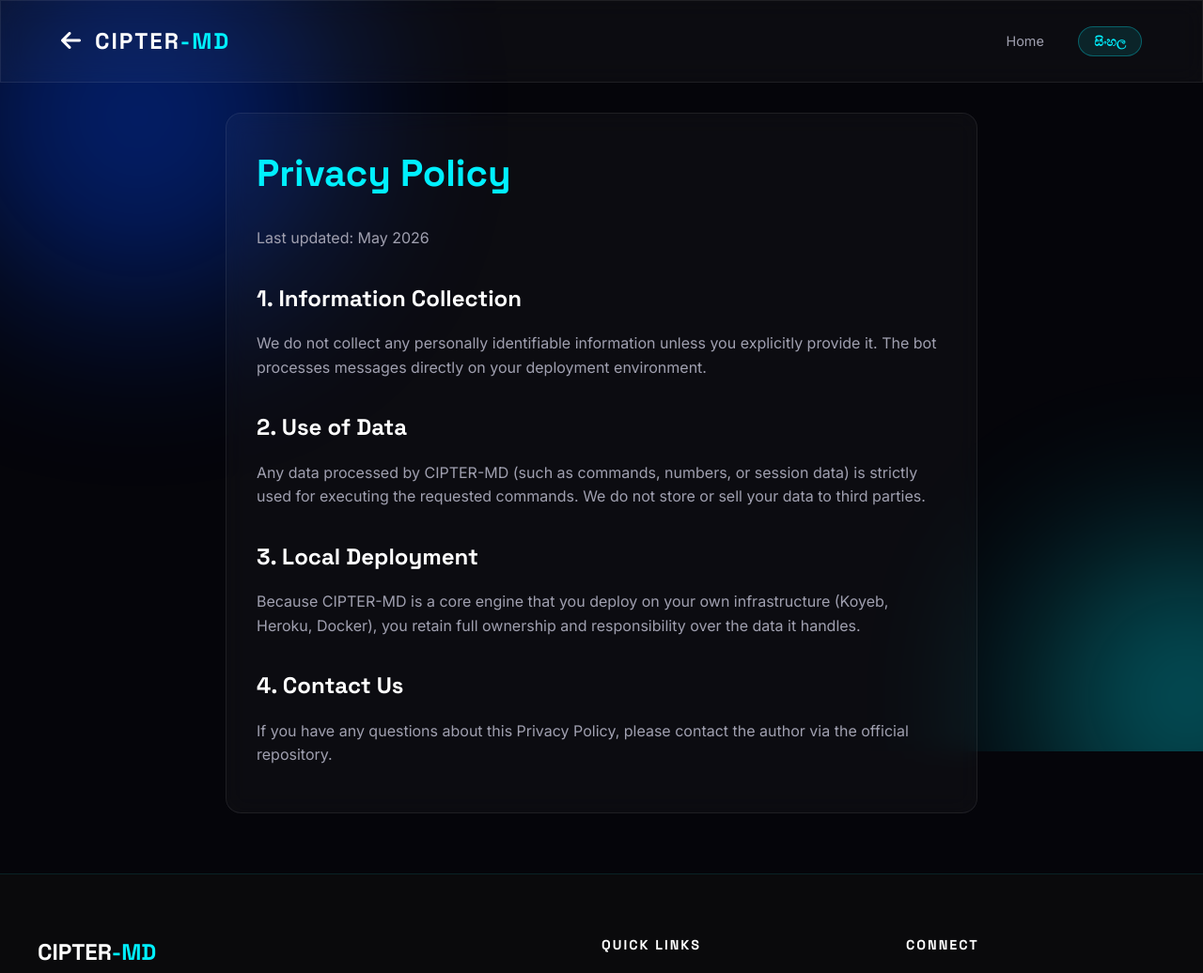
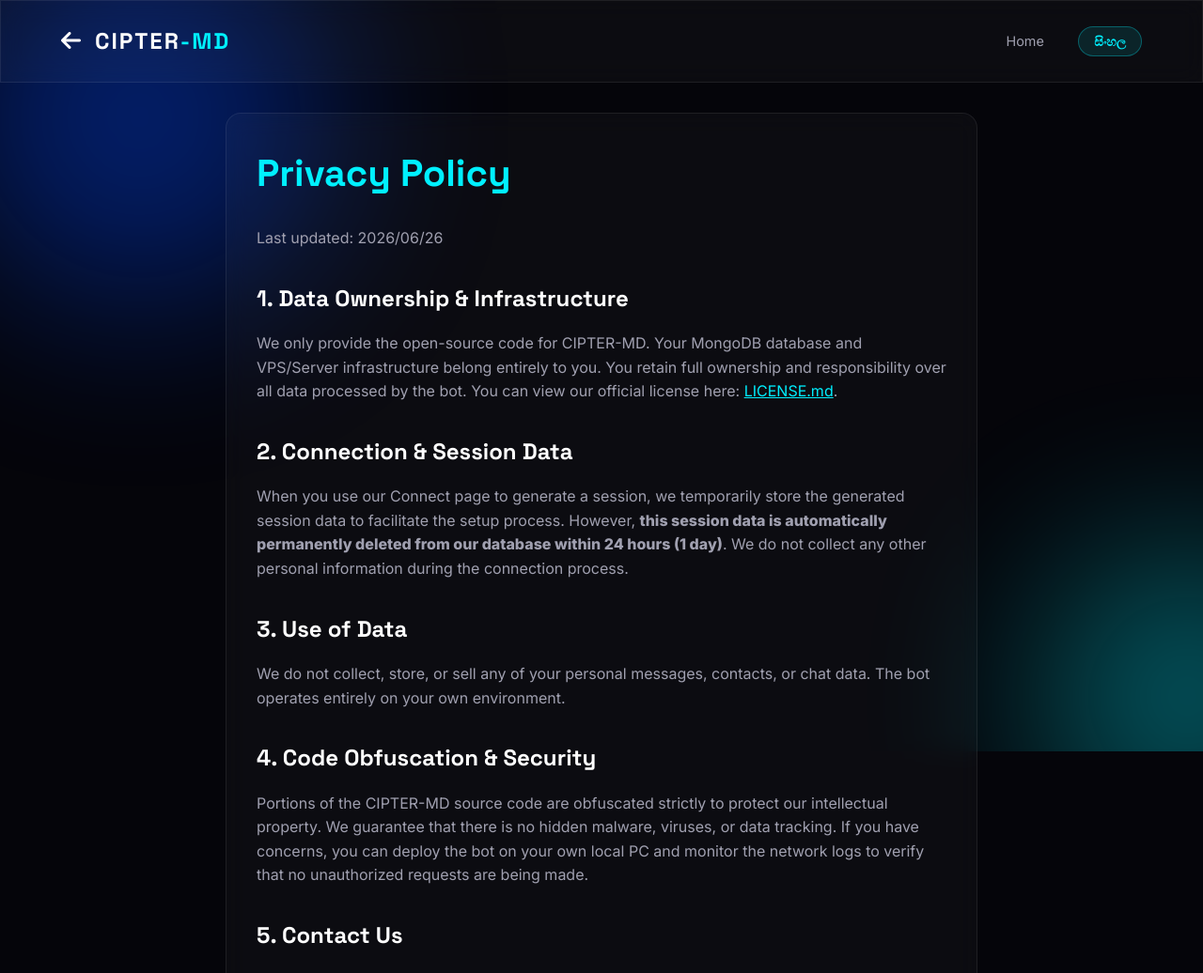
Before and after one commit to sh4lu-z/Cipher-MD-web, a website: page privacy-policy.html in a window 1280 px wide. Shown: the top 1036 px of the page at 94% size. Drawn offline with Linux system fonts and the light colour scheme.

Commit message:
docs: update privacy policy and EULA with detailed data handling and security disclosures

```diff
--- a/privacy-policy.html
+++ b/privacy-policy.html
@@ -60,23 +60,22 @@
 
     <main class="doc-container glass-card reveal active">
         <h1 data-key="policy_title">Privacy Policy</h1>
-        <p data-key="policy_date">Last updated: May 2026</p>
+        <p data-key="policy_date">Last updated: 2026/06/26</p>
 
-        <h2 data-key="policy_h1">1. Information Collection</h2>
-        <p data-key="policy_p1">We do not collect any personally identifiable information unless you explicitly provide
-            it. The bot processes messages directly on your deployment environment.</p>
+        <h2 data-key="policy_h1">1. Data Ownership & Infrastructure</h2>
+        <p data-key="policy_p1">We only provide the open-source code for CIPTER-MD. Your MongoDB database and VPS/Server infrastructure belong entirely to you. You retain full ownership and responsibility over all data processed by the bot. You can view our official license here: <a href="https://github.com/sh4lu-z/Cipher-MD/blob/main/LICENSE.md" target="_blank" style="color:var(--accent-cyan); text-decoration:underline;">LICENSE.md</a>.</p>
 
-        <h2 data-key="policy_h2">2. Use of Data</h2>
-        <p data-key="policy_p2">Any data processed by CIPTER-MD (such as commands, numbers, or session data) is strictly
-            used for executing the requested commands. We do not store or sell your data to third parties.</p>
+        <h2 data-key="policy_h2">2. Connection & Session Data</h2>
+        <p data-key="policy_p2">When you use our Connect page to generate a session, we temporarily store the generated session data to facilitate the setup process. However, <strong>this session data is automatically permanently deleted from our database within 24 hours (1 day)</strong>. We do not collect any other personal information during the connection process.</p>
 
-        <h2 data-key="policy_h3">3. Local Deployment</h2>
-        <p data-key="policy_p3">Because CIPTER-MD is a core engine that you deploy on your own infrastructure (Koyeb,
-            Heroku, Docker), you retain full ownership and responsibility over the data it handles.</p>
+        <h2 data-key="policy_h3">3. Use of Data</h2>
+        <p data-key="policy_p3">We do not collect, store, or sell any of your personal messages, contacts, or chat data. The bot operates entirely on your own environment.</p>
 
-        <h2 data-key="policy_h4">4. Contact Us</h2>
-        <p data-key="policy_p4">If you have any questions about this Privacy Policy, please contact the author via the
-            official repository.</p>
+        <h2 data-key="policy_h4">4. Code Obfuscation & Security</h2>
+        <p data-key="policy_p4">Portions of the CIPTER-MD source code are obfuscated strictly to protect our intellectual property. We guarantee that there is no hidden malware, viruses, or data tracking. If you have concerns, you can deploy the bot on your own local PC and monitor the network logs to verify that no unauthorized requests are being made.</p>
+
+        <h2 data-key="policy_h5">5. Contact Us</h2>
+        <p data-key="policy_p5">If you have any questions about this Privacy Policy, please contact the author via the official repository.</p>
     </main>
 
     <footer class="modern-footer">
```
Also changed, not shown: terms-of-service.html (+10 -11 lines).
